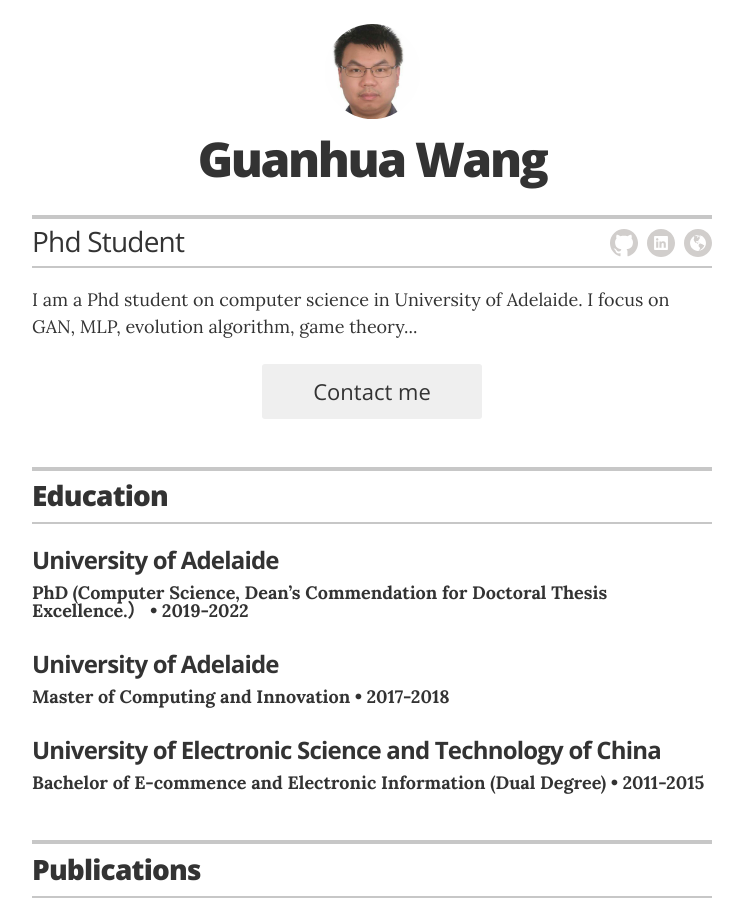
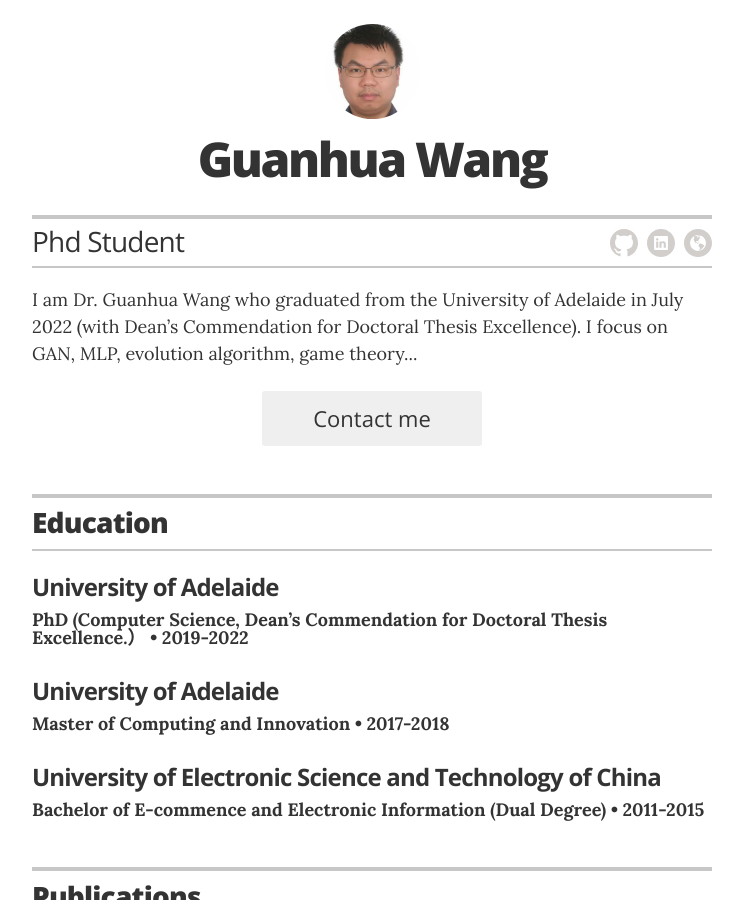
Before and after one commit to wgh1992/wgh1992.github.io, a Jekyll site: the page built from index.html, in a window 1280 px wide and 900 px high. Shown: the whole window, without its empty margins (268-1011 px from the left). Built offline with Jekyll 4.4.1, drawn with Linux system fonts in a browser that asks for light colours.

Commit message:
Update profiles
Update profiles

```diff
--- a/_config.yml
+++ b/_config.yml
@@ -23,7 +23,7 @@ resume_contact_address:         "Computer Science, University of Adelaide"
 resume_header_contact_info:     "***"
 display_header_contact_info:    "false"
 
-resume_header_intro: "<p>I am a Phd student on computer science in University of Adelaide. I focus on GAN, MLP, evolution algorithm, game theory... </p>"
+resume_header_intro: "<p>I am Dr. Guanhua Wang who graduated from the University of Adelaide in July 2022 (with Dean’s Commendation for Doctoral Thesis Excellence). I focus on GAN, MLP, evolution algorithm, game theory... </p>"
 
 # use "yes" to display the email contact button,
 # "no" to display an "I'm not looking for work" message,
```
